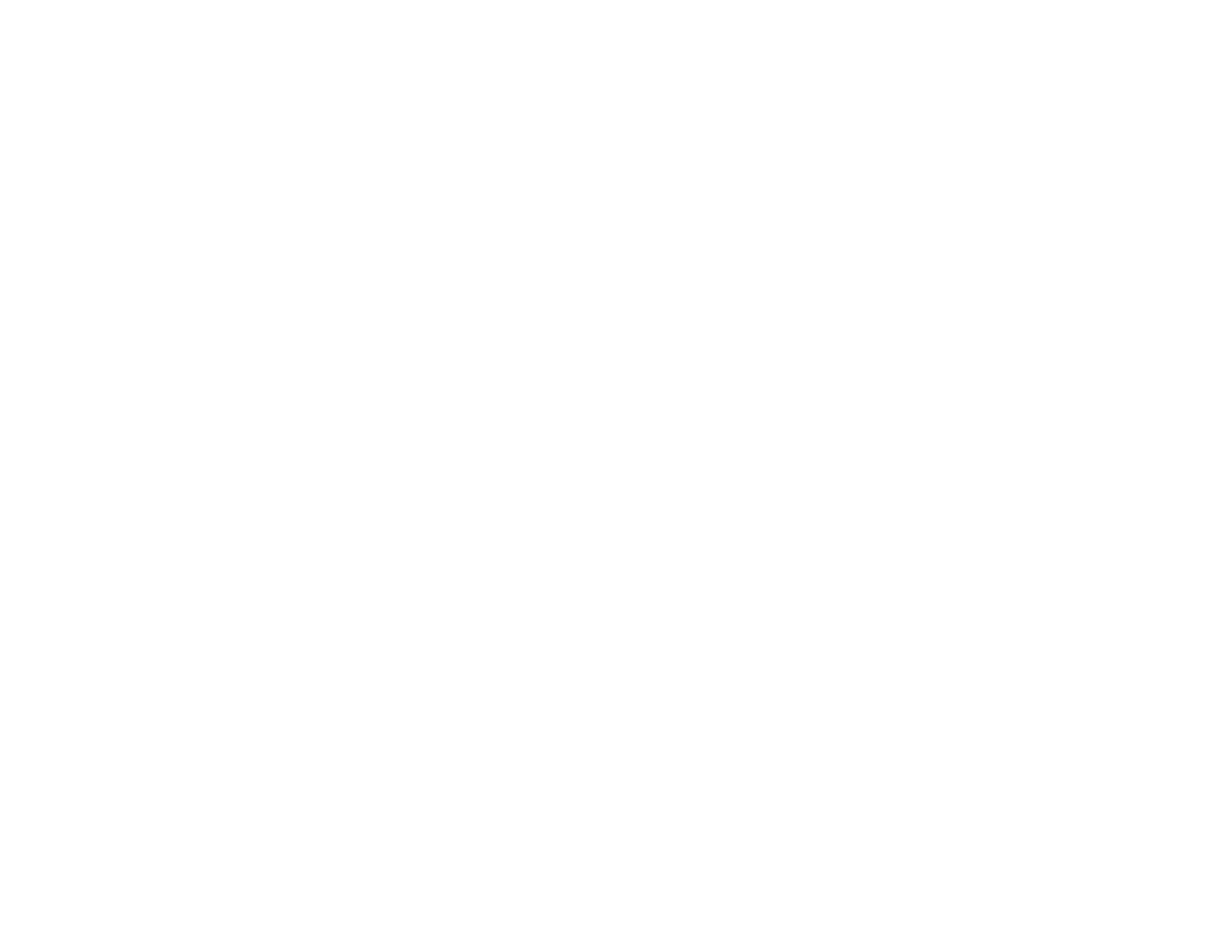
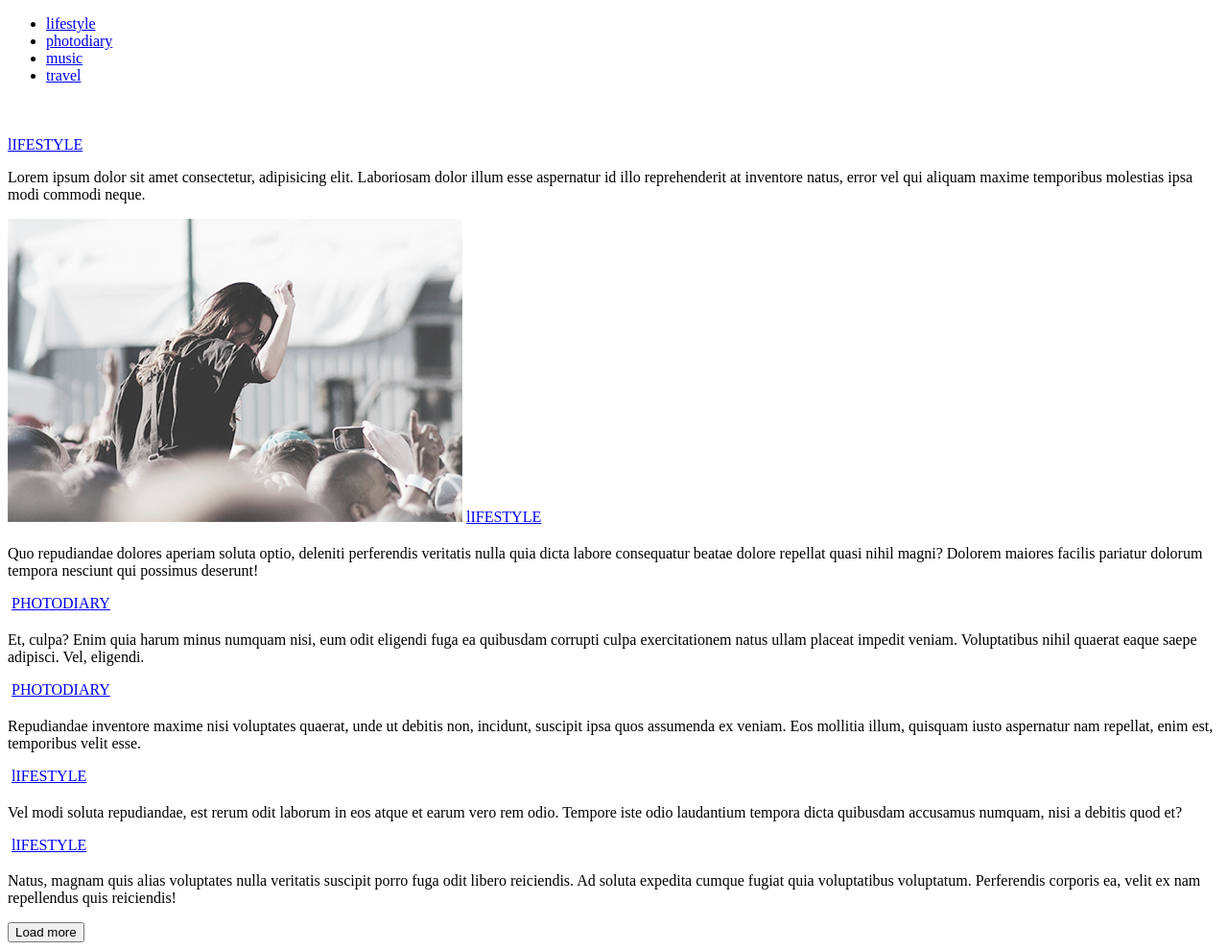
Before and after one commit to adorrra/Blog, a plain HTML site: page index.html in a window 1280 px wide. Shown: the whole page at 96% size. Before the commit the page ends 800 px from the top, so only its background shows below. Drawn offline with Linux system fonts and the light colour scheme.

Commit message:
markup without images

```diff
--- a/index.html
+++ b/index.html
@@ -10,4 +10,56 @@
 
 
 </body>
+<header>
+    <nav>
+        <ul>
+            <li><a href="#">lifestyle</a></li>
+            <li><a href="#">photodiary</a></li>
+            <li><a href="#">music</a></li>
+            <li><a href="#">travel</a></li>
+
+        </ul>
+    </nav>
+</header>
+<main>
+    <article>
+        <img src="" alt="">
+        <h2></h2>
+        <a href="#" class="category">lIFESTYLE</a>
+        <p>Lorem ipsum dolor sit amet consectetur, adipisicing elit. Laboriosam dolor illum esse aspernatur id illo reprehenderit at inventore natus, error vel qui aliquam maxime temporibus molestias ipsa modi commodi neque.</p>
+    </article>
+    <article>
+        <img src="img/first-article.jpg" alt="">
+        <a href="#" class="category">lIFESTYLE
+
+        </a>
+        <h2></h2>
+        <p>Quo repudiandae dolores aperiam soluta optio, deleniti perferendis veritatis nulla quia dicta labore consequatur beatae dolore repellat quasi nihil magni? Dolorem maiores facilis pariatur dolorum tempora nesciunt qui possimus deserunt!</p>
+    </article>
+    <article>
+        <img src="" alt="">
+        <a href="#" class="category">PHOTODIARY</a>
+        <h2></h2>
+        <p>Et, culpa? Enim quia harum minus numquam nisi, eum odit eligendi fuga ea quibusdam corrupti culpa exercitationem natus ullam placeat impedit veniam. Voluptatibus nihil quaerat eaque saepe adipisci. Vel, eligendi.</p>
+    </article>
+    <article>
+        <img src="" alt="">
+        <a href="#" class="category">PHOTODIARY</a>
+        <h2></h2>
+        <p>Repudiandae inventore maxime nisi voluptates quaerat, unde ut debitis non, incidunt, suscipit ipsa quos assumenda ex veniam. Eos mollitia illum, quisquam iusto aspernatur nam repellat, enim est, temporibus velit esse.</p>
+    </article>
+    <article>
+        <img src="" alt="">
+        <a href="#" class="category">lIFESTYLE</a>
+        <h2></h2>
+        <p>Vel modi soluta repudiandae, est rerum odit laborum in eos atque et earum vero rem odio. Tempore iste odio laudantium tempora dicta quibusdam accusamus numquam, nisi a debitis quod et?</p>
+    </article>
+    <article>
+        <img src="" alt="">
+        <a href="#" class="category">lIFESTYLE</a>
+        <h2></h2>
+        <p>Natus, magnam quis alias voluptates nulla veritatis suscipit porro fuga odit libero reiciendis. Ad soluta expedita cumque fugiat quia voluptatibus voluptatum. Perferendis corporis ea, velit ex nam repellendus quis reiciendis!</p>
+    </article>
+    <input type="button" value="Load more">
+</main>
 </html>
```
Also changed, not shown: img/first-article.jpg (added).
